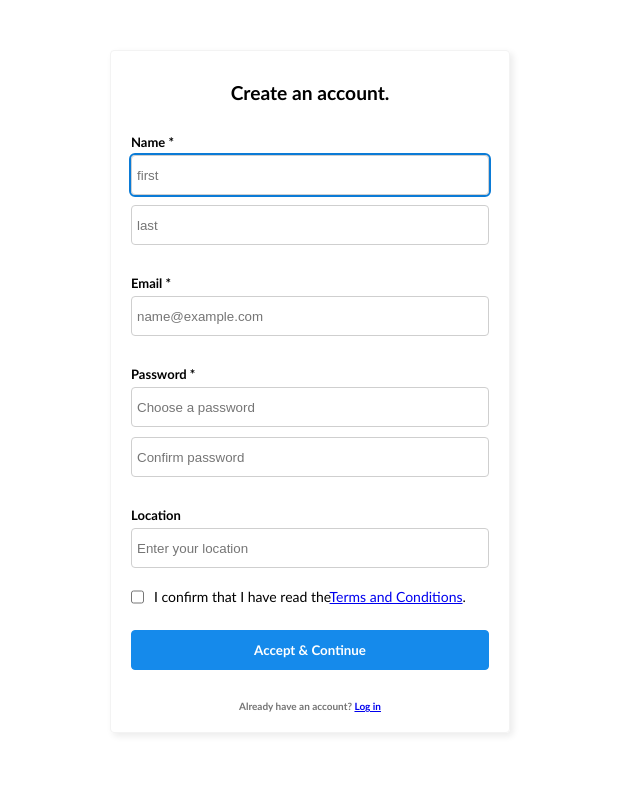
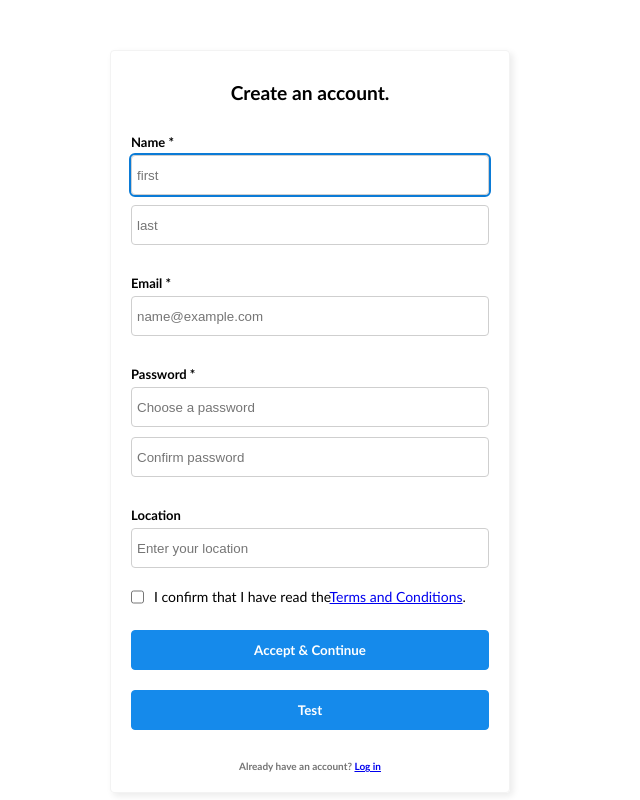
Before and after one commit to jppastorek/menu-rating, a React (Create React App) app in the folder client/: page / in a window 1280 px wide. Shown: the whole page, without its empty margins (330-970 px from the left). Built offline with nearby package versions, Linux system fonts and the light colour scheme.

Commit message:
more server testing

```diff
--- a/client/package.json
+++ b/client/package.json
@@ -6,6 +6,7 @@
     "@testing-library/jest-dom": "^5.16.5",
     "@testing-library/react": "^13.4.0",
     "@testing-library/user-event": "^13.5.0",
+    "axios": "^1.4.0",
     "path": "^0.12.7",
     "react": "^18.2.0",
     "react-dom": "^18.2.0",
--- a/client/src/App.js
+++ b/client/src/App.js
@@ -1,6 +1,7 @@
 import React, { useState } from "react";
 import './App.css';
 import Form from './components/Form';
+const axios = require('axios');
 
 function App() {
 
@@ -58,11 +59,24 @@ function App() {
 
   const onSubmitForm = (e) => {
     e.preventDefault();
+    axios.post('localhost:5000/user', {
+      first_name: this.state.firstName,
+      last_name: this.state.lastName,
+      email: this.state.email,
+      password: this.state.password,
+      residence: this.state.location
+    })
+  }
+
+  const getUser = async (e) => {
+    e.preventDefault();
+    let result = await fetch('api/user/2');
+    console.log(result);
   }
 
   return (
     <>
-      <Form handleChangeInput={handleChangeInput} onSubmitForm={onSubmitForm}/>
+      <Form handleChangeInput={handleChangeInput} onSubmitForm={onSubmitForm} getUser={getUser}/>
     </>
   );
 }
--- a/client/src/components/Form.js
+++ b/client/src/components/Form.js
@@ -1,7 +1,7 @@
 import React from "react";
 
 const Form = (props) => {
-  const { handleChangeInput, onSubmitForm } = props;
+  const { handleChangeInput, onSubmitForm, getUser } = props;
   return (
     <div id="container">
       <form action="" id="form" noValidate="">
@@ -80,15 +80,16 @@ const Form = (props) => {
           <input type="checkbox" name="terms" id="terms" />
           <label id="terms-label" htmlFor="terms">
             I confirm that I have read the
-            <a href="#">Terms and Conditions</a>.
+            <a href="localhost:3000">Terms and Conditions</a>.
           </label>
         </div>
         <button type="submit" id="submit" onSubmit={onSubmitForm}>
           Accept &amp; Continue
         </button>
+        <button id="test" onClick={getUser}>Test</button>
       </form>
       <p>
-        Already have an account? <a href="#">Log in</a>
+        Already have an account? <a href="localhost:3000">Log in</a>
       </p>
     </div>
   );
```
Also changed, not shown: 2 other files (tests, documents, lock files or other folders).
